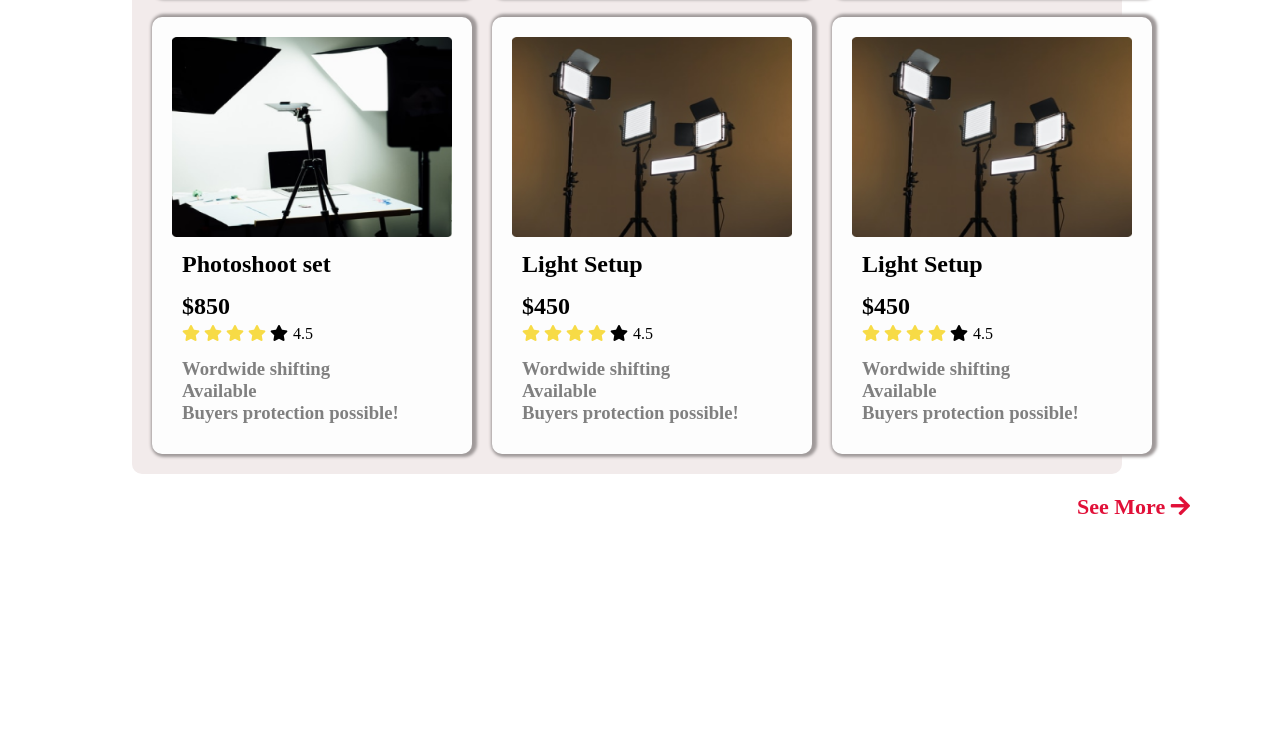
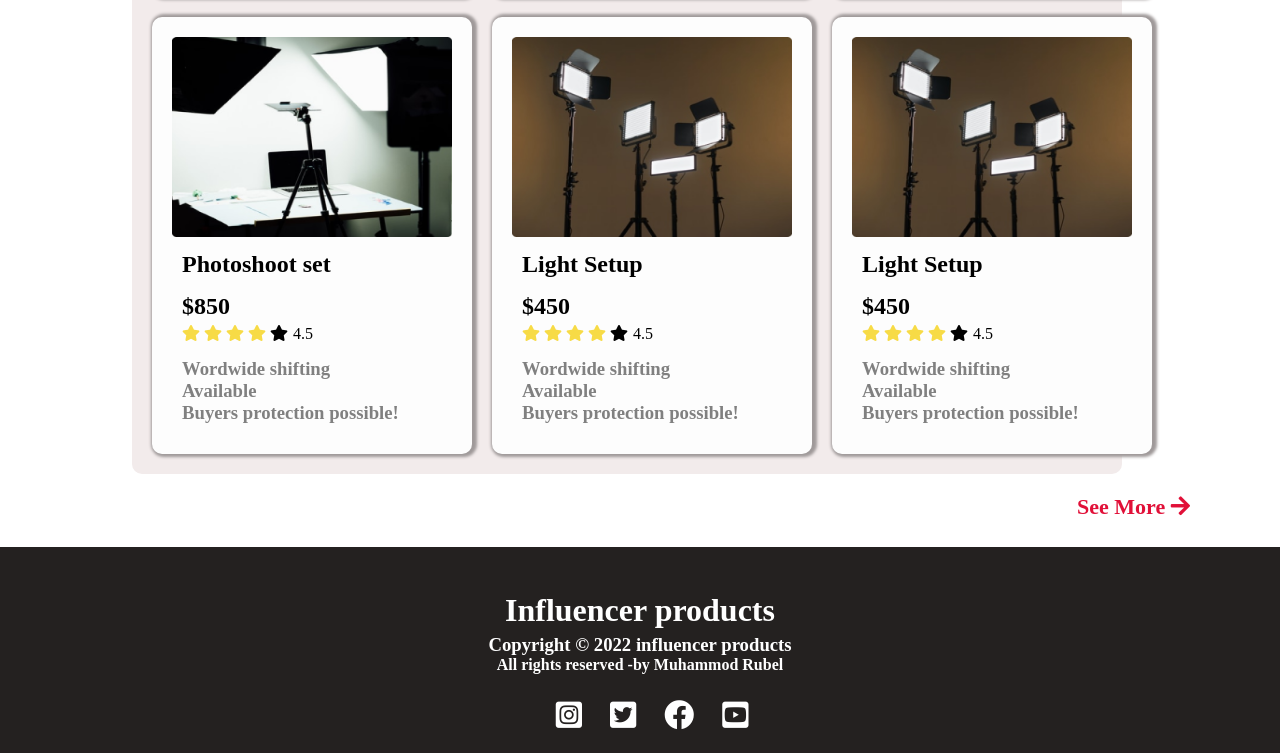
Before and after one commit to Rubel2022/my-2nd-website-repo, a plain HTML site: page index.html in a window 1280 px wide. Shown: the part 1612-2365 px from the top of the page. Before the commit the page ends 2168 px from the top, so only its background shows below. Drawn offline with Linux system fonts and the light colour scheme.

Commit message:
footer added

```diff
--- a/css/style.css
+++ b/css/style.css
@@ -174,3 +174,32 @@ nav .manu ul li a {
 }
 
 /*------------- popular-collection section end---------- */
+/*------ footer style start---- */
+.footer {
+    text-align: center;
+    background: #242120;
+    position: relative;
+    top: 236px;
+    padding: 45px;
+    color: white;
+}
+
+.footer-content h1 {
+    margin-bottom: 5px;
+}
+
+.footer-icon {
+    position: relative;
+    top: 25px;
+    position: relative;
+
+}
+
+.footer-icon a {
+    color: #fff;
+    color: #fff;
+    font-size: 30px;
+    margin-left: 24px;
+}
+
+/*------ footer style end---- */
--- a/index.html
+++ b/index.html
@@ -259,5 +259,21 @@
 
    </main>
    <!-- main-section end -->
+   <!-- footer-section start -->
+   <footer class="footer">
+       <div class="footer-content">
+           <h1>Influencer products</h1>
+           <h3>Copyright &copy; 2022 influencer products</h3>
+           <h4>All rights reserved -by Muhammod Rubel</h4>
+           <div class="footer-icon">
+               <a href="#"><i class="fab fa-instagram-square"></i></a>
+               <a href="#"><i class="fab fa-twitter-square"></i></a>
+               <a href="#"><i class="fab fa-facebook"></i></a>
+               <a href=""><i class="fab fa-youtube-square"></i></a>
+
+           </div>
+       </div>
+   </footer>
+   <!-- footer-section end -->
 </body>
 </html>
```
